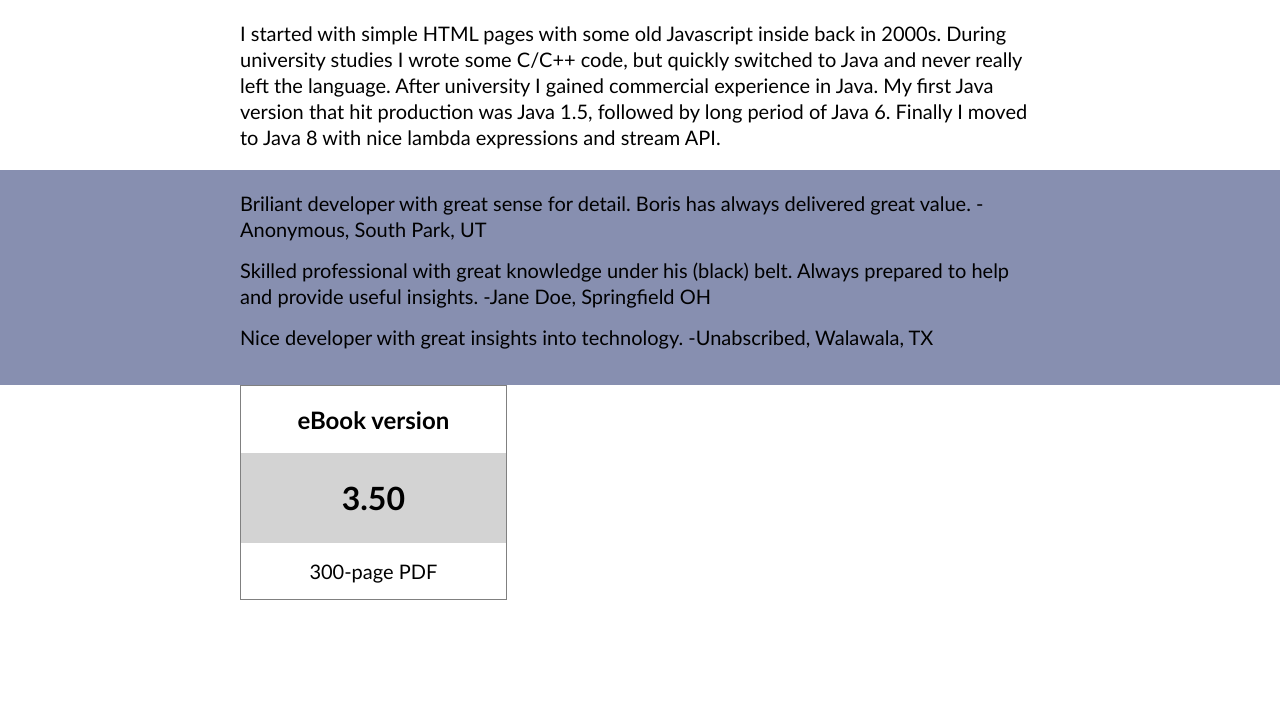
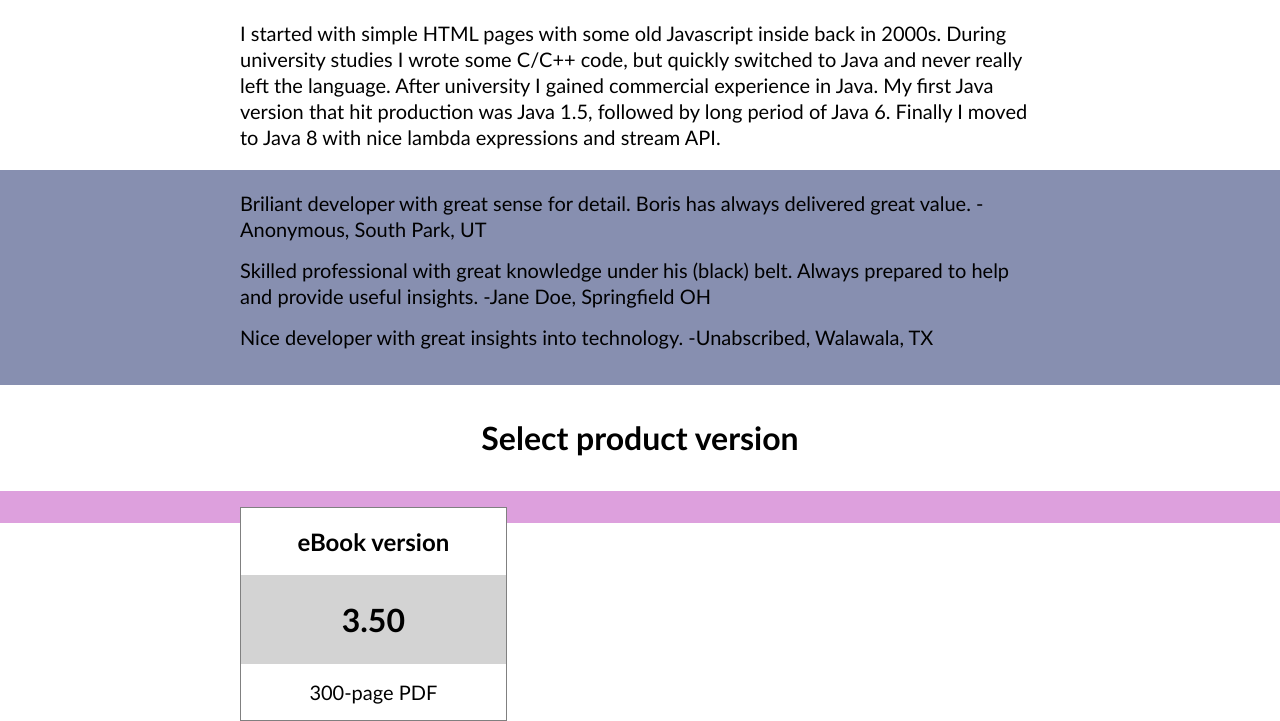
Before and after one commit to bbelovic/web-design-playground, a plain HTML site: page landing-page.html in a window 1280 px wide. Shown: the part 500-1221 px from the top of the page. Before the commit the page ends 1100 px from the top, so only its background shows below. Drawn offline with Linux system fonts and the light colour scheme.

Commit message:
Working on prices

```diff
--- a/landing-page.html
+++ b/landing-page.html
@@ -114,6 +114,11 @@
                 color: black;
                 background-color: lightgray;
             }
+            .product-versions-title {
+                padding: 1em 0;
+                font-size:  2em;
+                text-align: center;
+            }
         </style>
     </head>
     <body>
@@ -161,7 +166,10 @@
                 </div>
             </div>
         </div>
-        <div class="oroduct-versions">
+        <div class="container">
+            <h2 class="product-versions-title">Select product version</h2>
+        </div>
+        <div class="product-versions">
             <div class="container">
                 <div class="product-version">
                     <h3 class="version-title">eBook version</h3>
```
